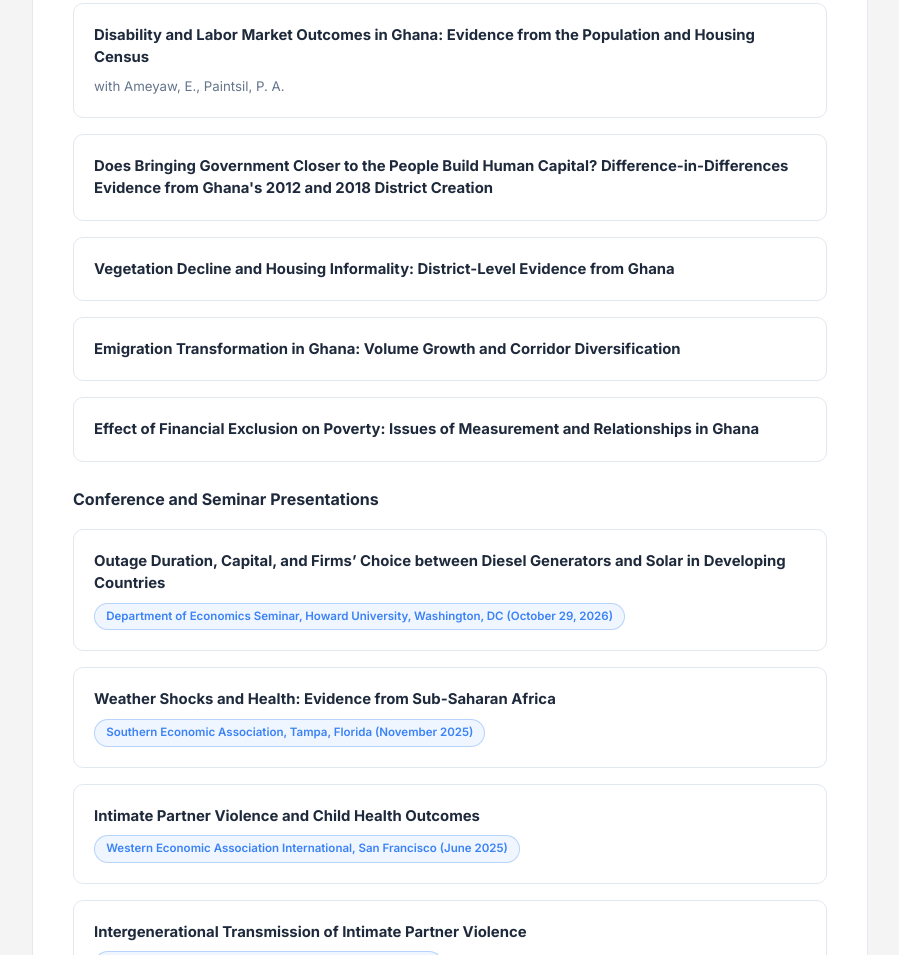
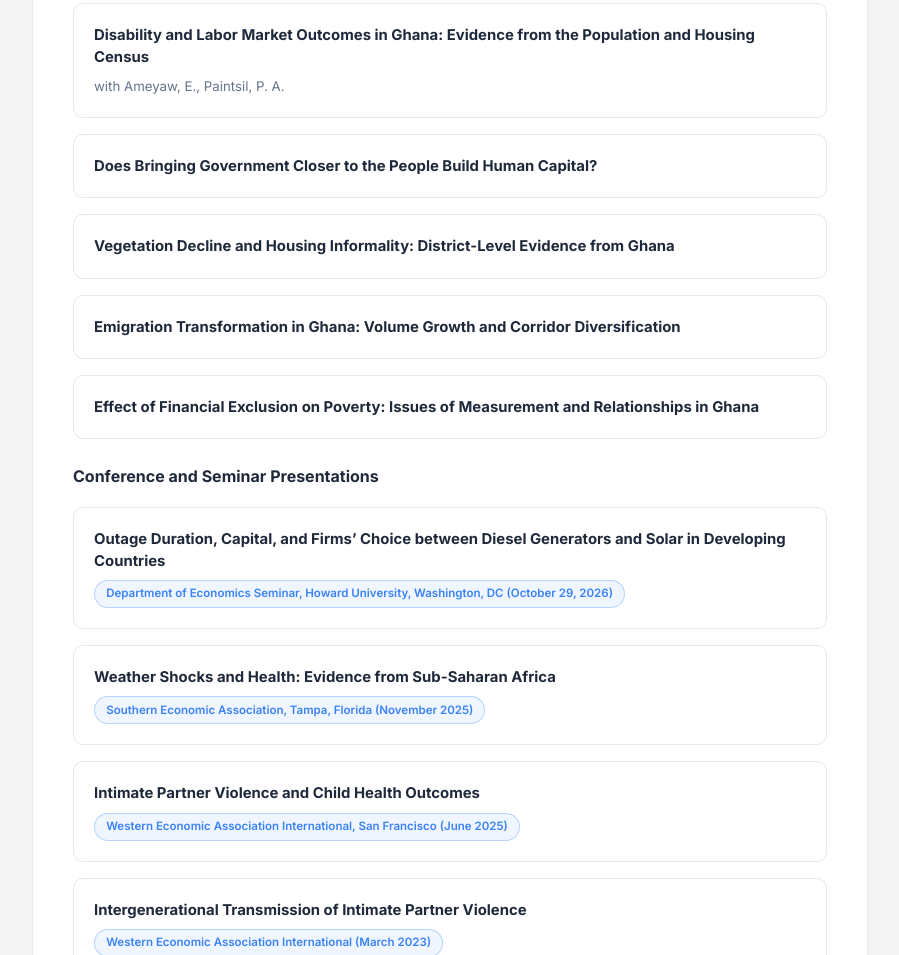
Before and after one commit to Jones-Paintsil/jones-paintsil-website, a plain HTML site: page index.html in a window 1280 px wide. Shown: the part 4709-5664 px from the top of the page, without its empty margins (190-1089 px from the left). Drawn offline with Linux system fonts and the light colour scheme.

Commit message:
Shorten district-creation working paper title online
Co-Authored-By: Claude Opus 5.5 <noreply@anthropic.com>

```diff
--- a/index.html
+++ b/index.html
@@ -671,7 +671,7 @@
                 <div class="pub-authors">with Ameyaw, E., Paintsil, P. A.</div>
             </div>
             <div class="pub-item">
-                <div class="pub-title">Does Bringing Government Closer to the People Build Human Capital? Difference-in-Differences Evidence from Ghana's 2012 and 2018 District Creation</div>
+                <div class="pub-title">Does Bringing Government Closer to the People Build Human Capital?</div>
             </div>
             <div class="pub-item">
                 <div class="pub-title">Vegetation Decline and Housing Informality: District-Level Evidence from Ghana</div>
```
Also changed, not shown: 1 other file.
